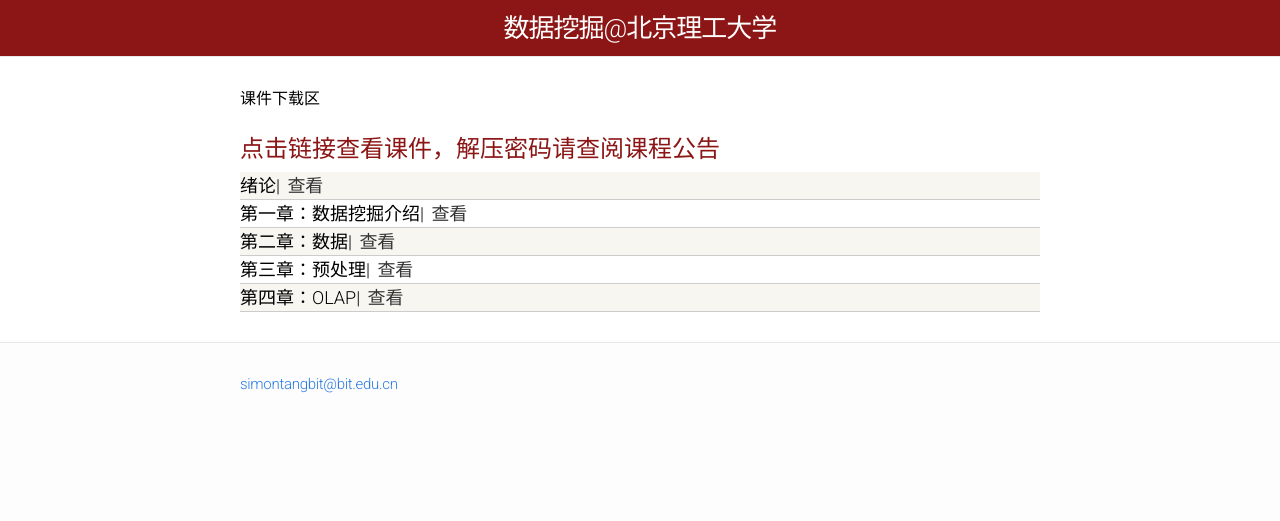
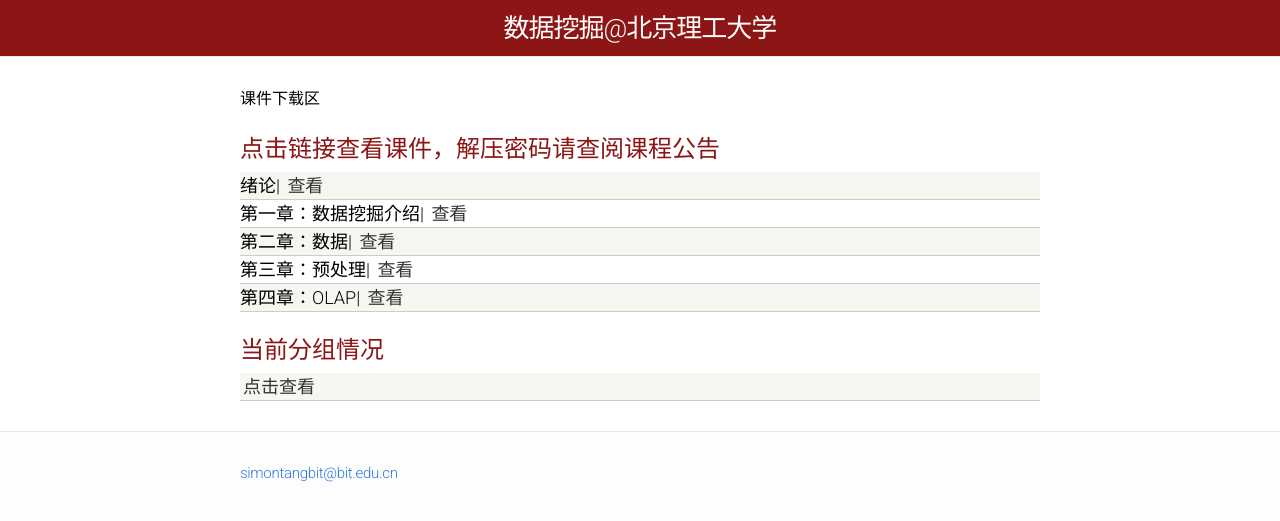
Before and after one commit to BITDM/bitdm.github.io, a Jekyll site: the page built from index.html, in a window 1280 px wide. Shown: the top 521 px of the page. Built offline with Jekyll 4.4.1, drawn with Linux system fonts in a browser that asks for light colours.

Commit message:
grouping information added

```diff
--- a/index.html
+++ b/index.html
@@ -53,4 +53,29 @@ layout: default
     </div>
 -->
   </div>
+
+  <div class="materials-wrap">
+
+    <div class="module-header">当前分组情况</div>
+
+    <div class="materials-item">
+      <a href="2016/groups/">点击查看</a>
+    </div>
+<!--
+      <div class="materials-item">
+      大众点评用户评论大数据分析
+      |<a href="projects/p01/proposal/">项目提出</a>
+      <a href="">阶段报告</a>
+      <a href="">最终报告</a>|
+      <div class="kw">龚静,陈凤娇</div>
+    </div>
+
+
+    <div class="module-header">评分</div>
+    <div class="materials-item notyet">
+      <a href="">细则</a>
+    </div>
+-->
+  </div>
+
 </div>
```
